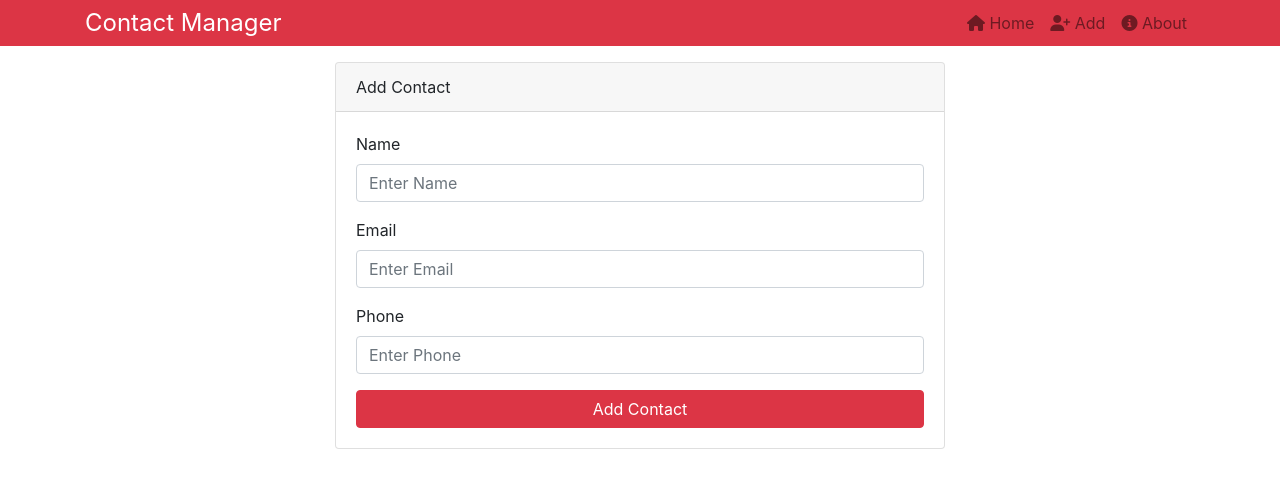
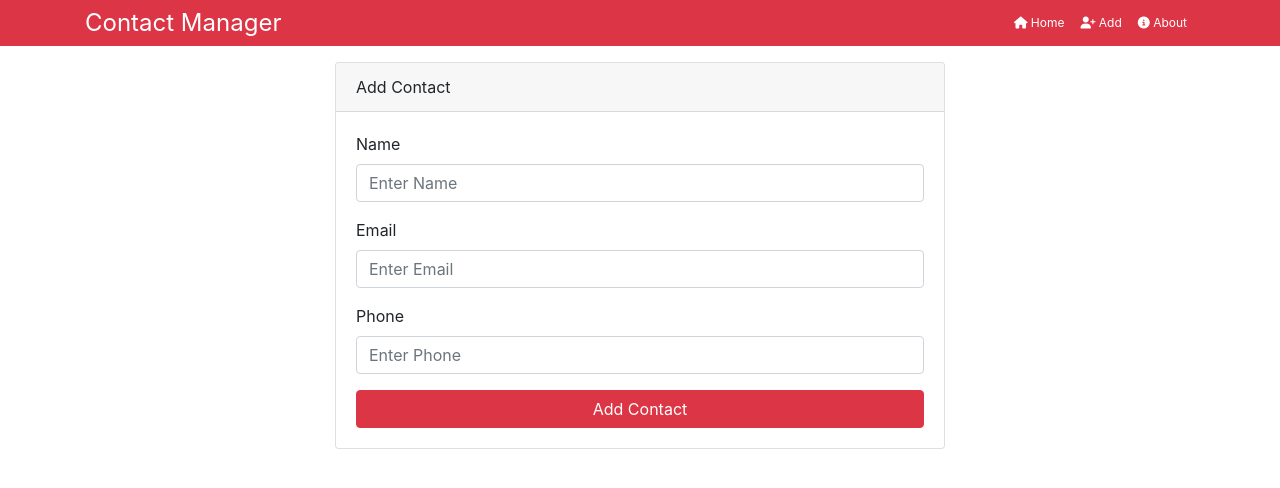
Before and after one commit to Raayhan/Contact-Manager, a React (Create React App) app: page /contact/add in a window 1280 px wide. Shown: the top 488 px of the page. Built offline with nearby package versions, Linux system fonts and the light colour scheme; no server answers.

Commit message:
create PUT request for UpdateContact

```diff
--- a/src/App.css
+++ b/src/App.css
@@ -14,3 +14,6 @@
 .card_list {
   background-color: rgb(255, 227, 227);
 }
+.nav-link {
+  font-size: 12px !important;
+}
--- a/src/components/contacts/EditContact.js
+++ b/src/components/contacts/EditContact.js
@@ -38,6 +38,18 @@ class EditContact extends Component {
       this.setState({ errors: { phone: "Phone is required" } });
       return;
     }
+    const updateContact = {
+      name,
+      email,
+      phone,
+    };
+
+    const { id } = this.props.match.params;
+    const res = await axios.put(
+      `https://jsonplaceholder.typicode.com/users/${id}`,
+      updateContact
+    );
+    dispatch({ type: "UPDATE_CONTACT", payload: res.data });
 
     //Clear the state
 
--- a/src/components/layout/Header.js
+++ b/src/components/layout/Header.js
@@ -5,7 +5,7 @@ import { Link } from "react-router-dom";
 const Header = (props) => {
   const { branding } = props;
   return (
-    <nav className="navbar navbar-expand-sm navbar-light bg-danger mb-3 py-0">
+    <nav className="navbar navbar-expand-sm navbar-dark bg-danger mb-3 py-0">
       <div className="container">
         <a href="/" className="navbar-brand">
           {branding}
@@ -13,17 +13,17 @@ const Header = (props) => {
         <div>
           <ul className="navbar-nav mr-auto">
             <li className="nav-item">
-              <Link className="nav-link" to="/">
+              <Link className="nav-link text-white" to="/">
                 <i className="fas fa-home"></i> Home
               </Link>
             </li>
             <li className="nav-item">
-              <Link className="nav-link" to="/contact/add">
+              <Link className="nav-link text-white" to="/contact/add">
                 <i className="fas fa-user-plus"></i> Add
               </Link>
             </li>
             <li className="nav-item">
-              <Link className="nav-link" to="/about">
+              <Link className="nav-link text-white" to="/about">
                 <i className="fas fa-info-circle"></i> About
               </Link>
             </li>
--- a/src/context.js
+++ b/src/context.js
@@ -15,6 +15,15 @@ const reducer = (state, action) => {
       return {
         ...state,
         contacts: [action.payload, ...state.contacts],
+      };
+    case "UPDATE_CONTACT":
+      return {
+        ...state,
+        contacts: state.contacts.map((contact) =>
+          contact.id === action.payload.id
+            ? (contact = action.payload)
+            : contact
+        ),
       };
     default:
       return state;
```
